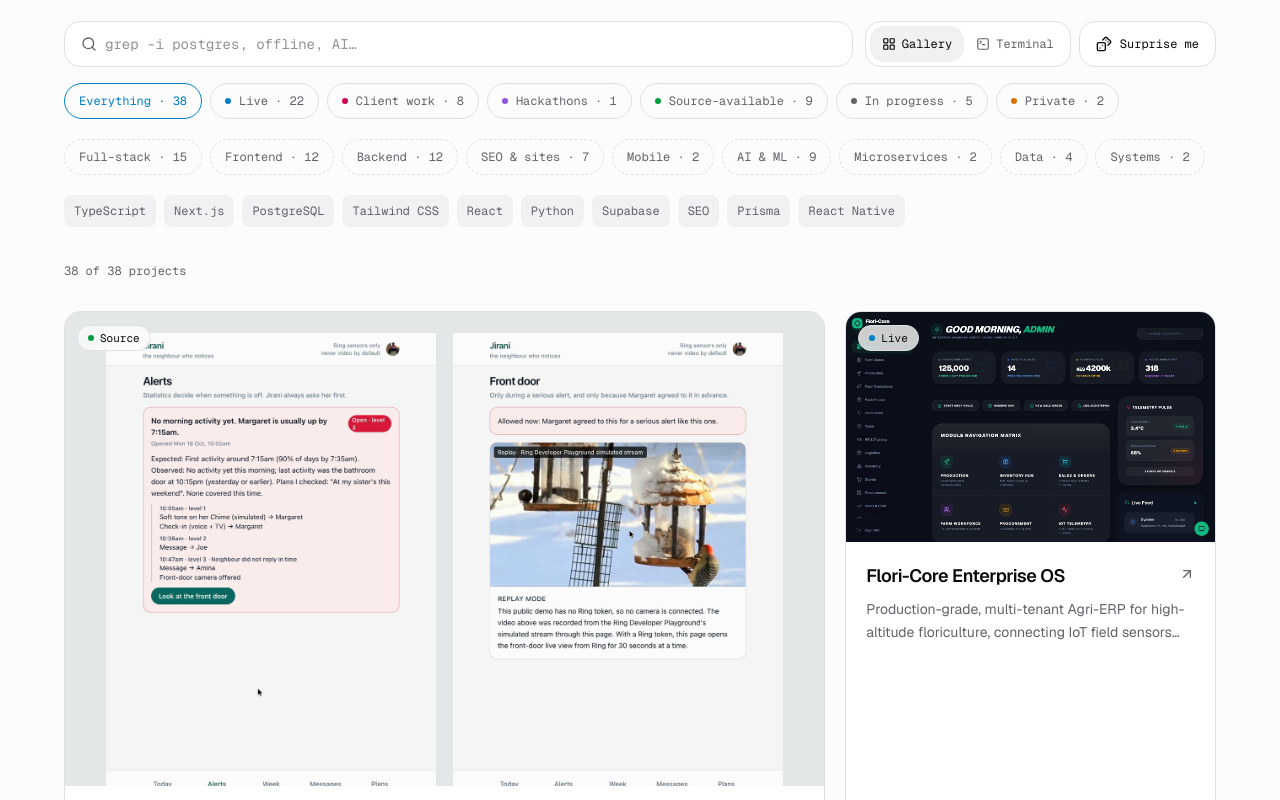
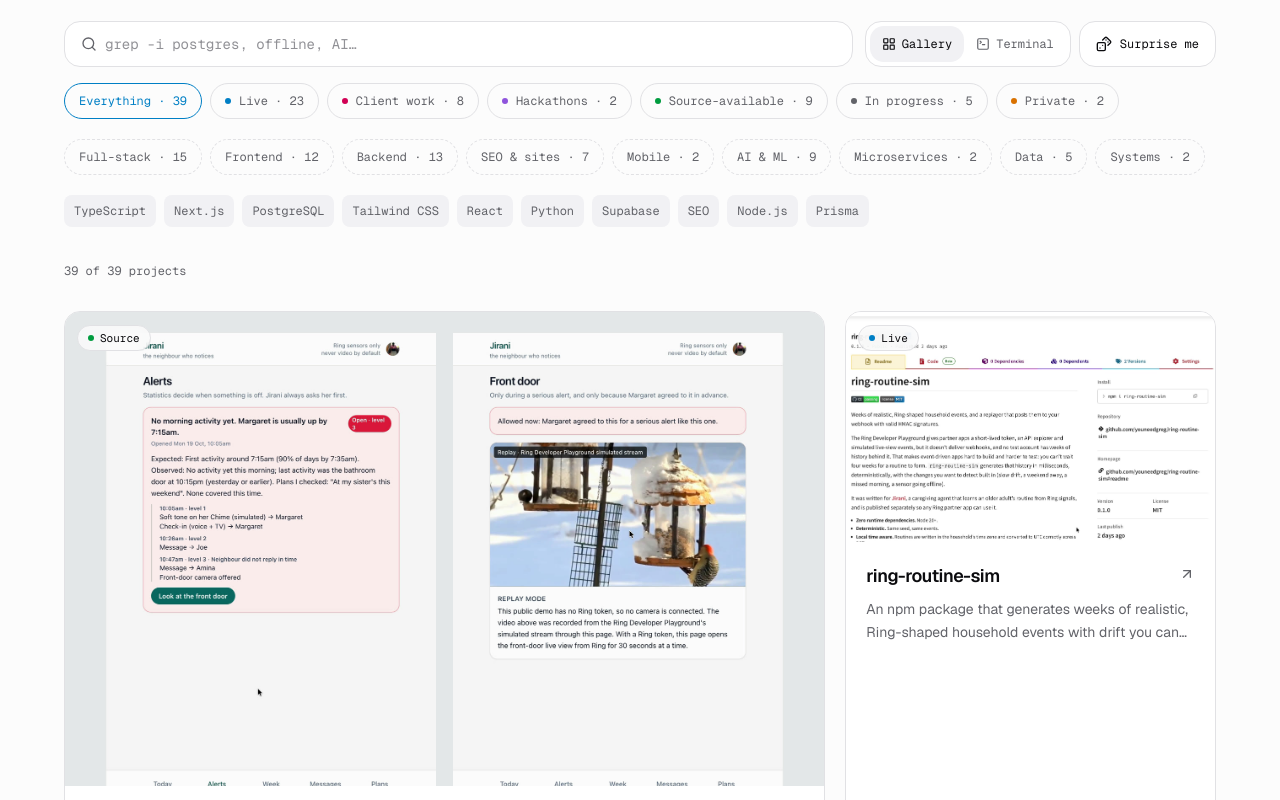
Before and after one commit to youneedgreg/Myportifolio, a Next.js app: page /projects in a window 1280 px wide. Shown: the part 600-1400 px from the top of the page. Built offline with nearby package versions, Linux system fonts and the light colour scheme.

Commit message:
feat(projects): add ring-routine-sim
The npm package that generates and signs Ring-shaped household events, built for Jirani and published on npm.

```diff
--- a/data/projects.ts
+++ b/data/projects.ts
@@ -96,6 +96,32 @@ export const projects: Project[] = [
         "Submitted to the Amazon Developer Hackathon with a 2:30 demo. On 40 simulated households the drift test caught a three-week rise in night-time trips in 31 and falsely flagged 0 steady routines, and 1,024 signed events in Ring's documented v1.1 payload were accepted on AWS with 0 rejected. The event simulator built for it, ring-routine-sim, is published on npm.",
       challenges:
         "The Ring Developer Playground has no sensors and records no events, so every event-driven feature needed realistic data; the first webhook parser followed an older payload shape and was rewritten against Ring's documented examples; and an every-minute evaluator could race a replay and leave a stale alert open, so alerts now close themselves when late events show activity.",
+    },
+  },
+  {
+    slug: "ring-routine-sim",
+    title: "ring-routine-sim",
+    description:
+      "An npm package that generates weeks of realistic, Ring-shaped household events with drift you can inject, and replays them signed exactly like Ring signs its webhooks, because the Ring Developer Playground emits none.",
+    image: "/assets/ring-routine-sim-npm.jpg",
+    tags: ["TypeScript", "Node.js", "npm", "HMAC-SHA256"],
+    href: "https://www.npmjs.com/package/ring-routine-sim",
+    github: "https://github.com/youneedgreg/ring-routine-sim",
+    size: "small",
+    year: "2026",
+    role: "Developer (Solo)",
+    status: "live",
+    gallery: ["/assets/ring-routine-sim-npm.jpg"],
+    openSource: true,
+    categories: ["backend", "data"],
+    hackathon: "Amazon Developer Hackathon 2026",
+    caseStudy: {
+      problem:
+        "Event-driven Ring apps need weeks of realistic events to test against, and the Ring Developer Playground has no sensors, no event history and no webhook delivery.",
+      approach:
+        "A deterministic generator of one household's routine with presets (normal, drift, away, missed morning, offline, demo), and a replayer that signs each payload with HMAC-SHA256 the way Ring does.",
+      results:
+        "Published as ring-routine-sim 0.1.0 on npm with zero runtime dependencies and CI on Node 20, 22 and 24; it drives every Jirani test and demo.",
     },
   },
   {
```
Also changed, not shown: public/assets/ring-routine-sim-npm.jpg (added).
